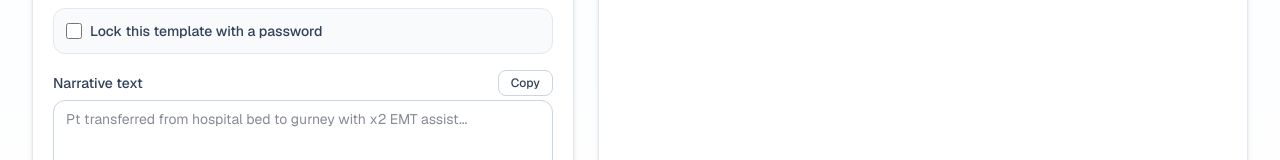
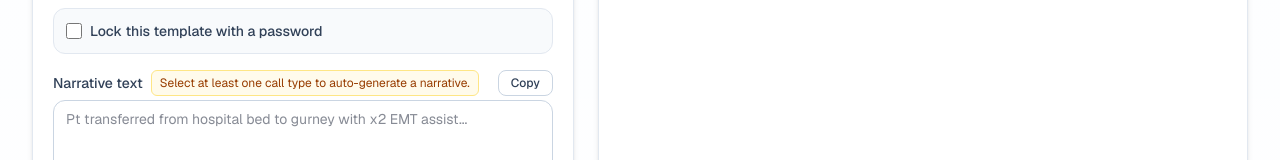
Before and after one commit to DariusGarcia/ems-narrative, a Next.js app: page / in a window 1280 px wide. Shown: the part 1163-1323 px from the top of the page. Built offline with nearby package versions, Linux system fonts and the light colour scheme; no server answers.

Commit message:
auto generate

```diff
--- a/app/components/narratives/TemplateCreatorCard.tsx
+++ b/app/components/narratives/TemplateCreatorCard.tsx
@@ -435,12 +435,19 @@ export function TemplateCreatorCard({
         </div>
 
         <div className='space-y-1'>
-          <div className='flex items-center justify-between gap-2'>
-            <label
-              htmlFor='content'
-              className='text-sm font-medium text-slate-700'>
-              Narrative text
-            </label>
+          <div className='flex flex-wrap items-center justify-between gap-2'>
+            <div className='flex flex-wrap items-center gap-2'>
+              <label
+                htmlFor='content'
+                className='text-sm font-medium text-slate-700'>
+                Narrative text
+              </label>
+              {selectedAutoCallTypes.length === 0 && (
+                <p className='rounded-md border border-amber-200 bg-amber-50 px-2 py-1 text-xs text-amber-800'>
+                  Select at least one call type to auto-generate a narrative.
+                </p>
+              )}
+            </div>
             <button
               type='button'
               onClick={handleDraftNarrativeCopy}
--- a/app/components/narratives/utils.ts
+++ b/app/components/narratives/utils.ts
@@ -50,15 +50,15 @@ export async function readJson<T>(response: Response): Promise<T> {
 
 const PSYCH_TEMPLATE = `Unit [unit] AOS at [origin] to find a [age] y/o [gender] [position] in [location]. Chief complaint of [CC]. Report, transfer packet received from RN [nurse]. Patient is being transported to [destination] for [reason]. Requires ambulance transport due to [medical necessity].
 
-AxOx[aox], GCS [gcs]. Vitals on scene: WNL for BLS transport. Pain [pain]/10. Medical devices: none. PMHx of [pmhx]. Allergies: [allergies]. Patient reports a past history of [substance history].
+AxOx[aox], GCS [gcs]. Vitals on scene: WNL for BLS transport. Pain [pain]/10. Medical devices: none. PMHx of [pmhx]. Allergies: [allergies].
 
-Patient transferred to the gurney via [transfer method] EMTx2 without incident. Placed in semifowlers to maintain airway patency. Restraints applied due to psych hold. PMSCs were assessed immediately before applying restraints, within five minutes after application, and every [pmsc interval] during transport, remaining intact throughout. A final PMSC check was performed immediately after removing the restraints. Vitals monitored en route and remained stable.
+Patient transferred to the gurney via [transfer method] EMTx2 without incident. Placed in semifowlers to maintain airway patency. Restraints applied due to psych hold. PMSCs were assessed immediately before applying restraints, within five minutes after application, and every 15 during transport, remaining intact throughout. A final PMSC check was performed immediately after removing the restraints. Vitals monitored en route and remained stable.
 
 Patient transported to [destination]. Upon arrival, patient was transferred to [location] via [transfer method] EMTx2 without incident. Report, transfer packet, and patient's belongings were handed off to RN [handoff nurse]. Gurney and equipment were decontaminated and prepared for the next call.
 
 All times approximate.`
 
-const ER_IFT_TEMPLATE = `Unit [unit] AOS at [origin] to find a [age] y/o [gender] admitted for [CC]. Patient found in [position] in [location]. Report received from RN [nurse]. Patient is being transported to [destination] for [reason].
+const ER_IFT_TEMPLATE = `Unit [unit] AOS at [origin] to find a [age] y/o [gender] admitted for [CC]. Patient found in semifowlers in [location]. Report received from RN [nurse]. Patient is being transported to [destination] for [reason].
 
 Patient transported by ambulance due to [medical necessity]. AxOx[aox], GCS [gcs]. Isolation status: none. Code status: [code status]. PMHx of [pmhx]. Allergies: [allergies].
 
@@ -83,6 +83,20 @@ function replaceTemplateFields(
     const replacement = values[normalizedKey]
     return replacement && replacement.length > 0 ? replacement : fullMatch
   })
+}
+
+function normalizePainScale(value: string): string {
+  const trimmed = value.trim()
+  if (!trimmed) {
+    return ''
+  }
+
+  const match = trimmed.match(/^(\d{1,2})(?:\s*\/\s*10)?$/)
+  if (!match) {
+    return trimmed
+  }
+
+  return match[1]
 }
 
 export function buildNarrativeFromCallType(
@@ -130,9 +144,11 @@ export function buildNarrativeFromCallType(
     destination: input.destination.trim(),
     gender: input.gender.trim(),
     nurse: input.originNurseName.trim(),
-    "handoff nurse": input.destinationNurseName.trim(),
+    'handoff nurse': input.destinationNurseName.trim(),
     reason: input.reasonForTransport.trim(),
     'medical necessity': input.requiresAmbulanceTransport.trim(),
+    pain: normalizePainScale(input.painScale),
+    'code status': input.codeStatus.trim(),
     aox: input.aoxStatus.trim(),
     gcs: input.gcs.trim(),
     pmhx: input.pmhx.trim(),
```
